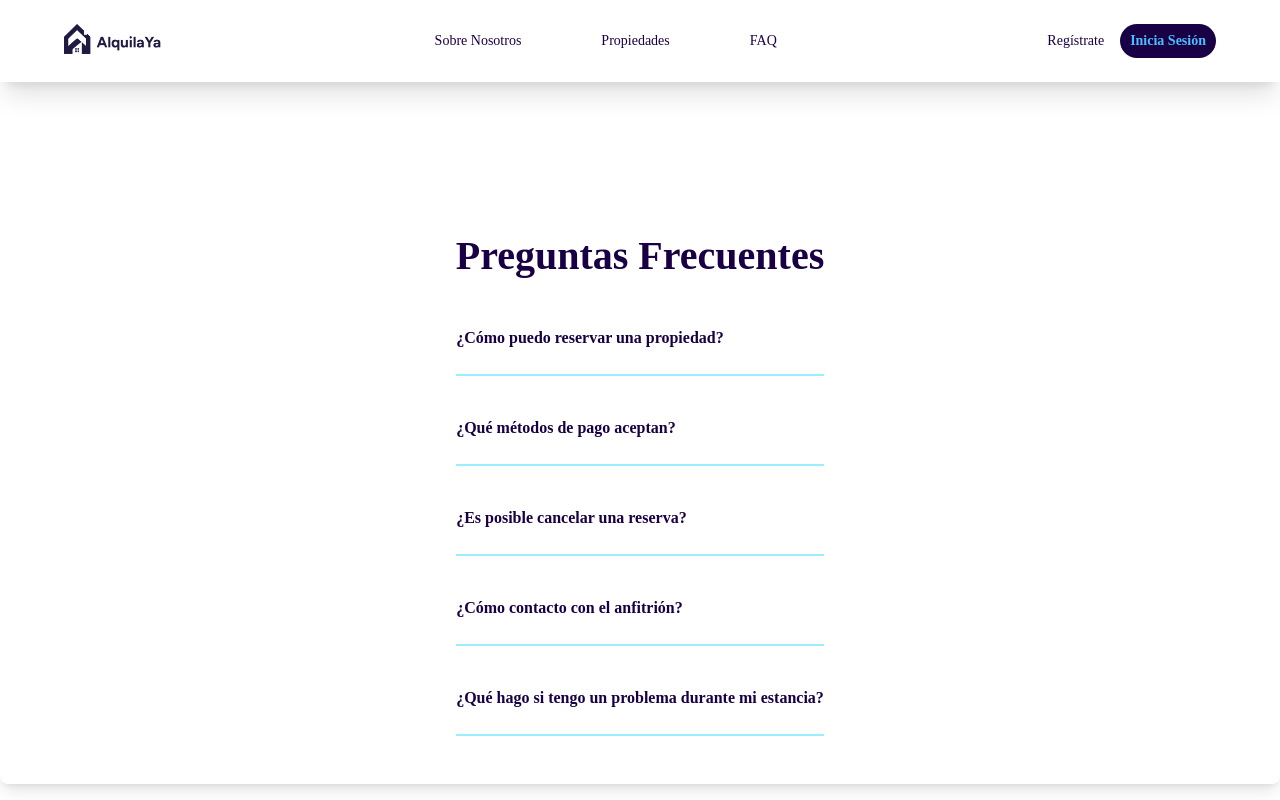
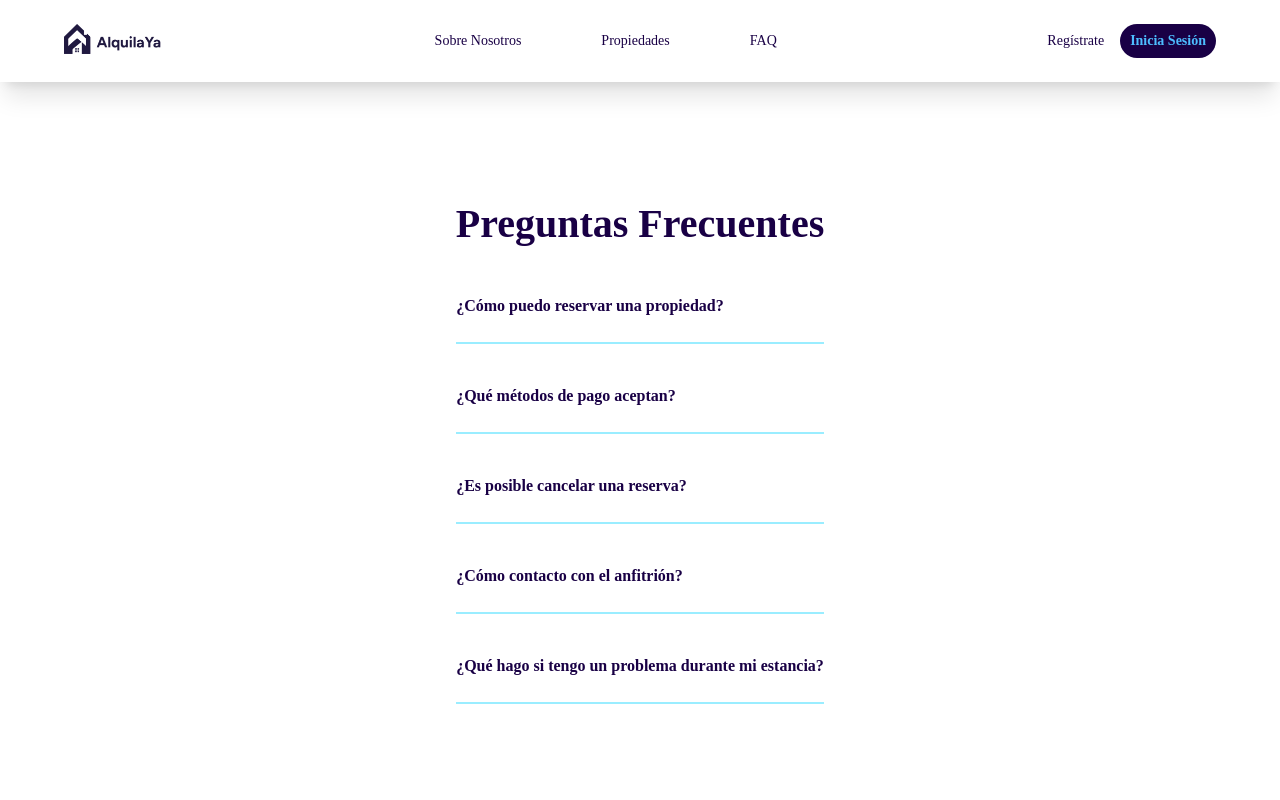
Before and after one commit to Gastygas/AlquilaYa-Front, a Next.js app in the folder alquilaya/: page /faq in a window 1280 px wide. Shown: the top 800 px of the page. Built offline with nearby package versions, Linux system fonts and the light colour scheme.

Commit message:
centrado de faq

```diff
--- a/alquilaya/src/Components/Faq/Faq.css
+++ b/alquilaya/src/Components/Faq/Faq.css
@@ -1,7 +1,3 @@
-.faq-container {
-    @apply container bg-white rounded-lg shadow-lg p-8;
-    background-color: var(--background);
-}
 
 .faq-title {
     font-family: var(--font-primary);
--- a/alquilaya/src/Components/Faq/Faq.tsx
+++ b/alquilaya/src/Components/Faq/Faq.tsx
@@ -33,7 +33,8 @@ const Faq = () => {
   };
 
   return (
-    <div className="faq-container padding-section">
+    <div className="container">
+      <div className='padding-section'>
       <h2 className="faq-title text-4xl text-center mb-8">Preguntas Frecuentes</h2>
       <div className="faq-list">
         {faqs.map((faq, index) => (
@@ -45,6 +46,7 @@ const Faq = () => {
           </div>
         ))}
       </div>
+      </div>
     </div>
   );
 };
```
